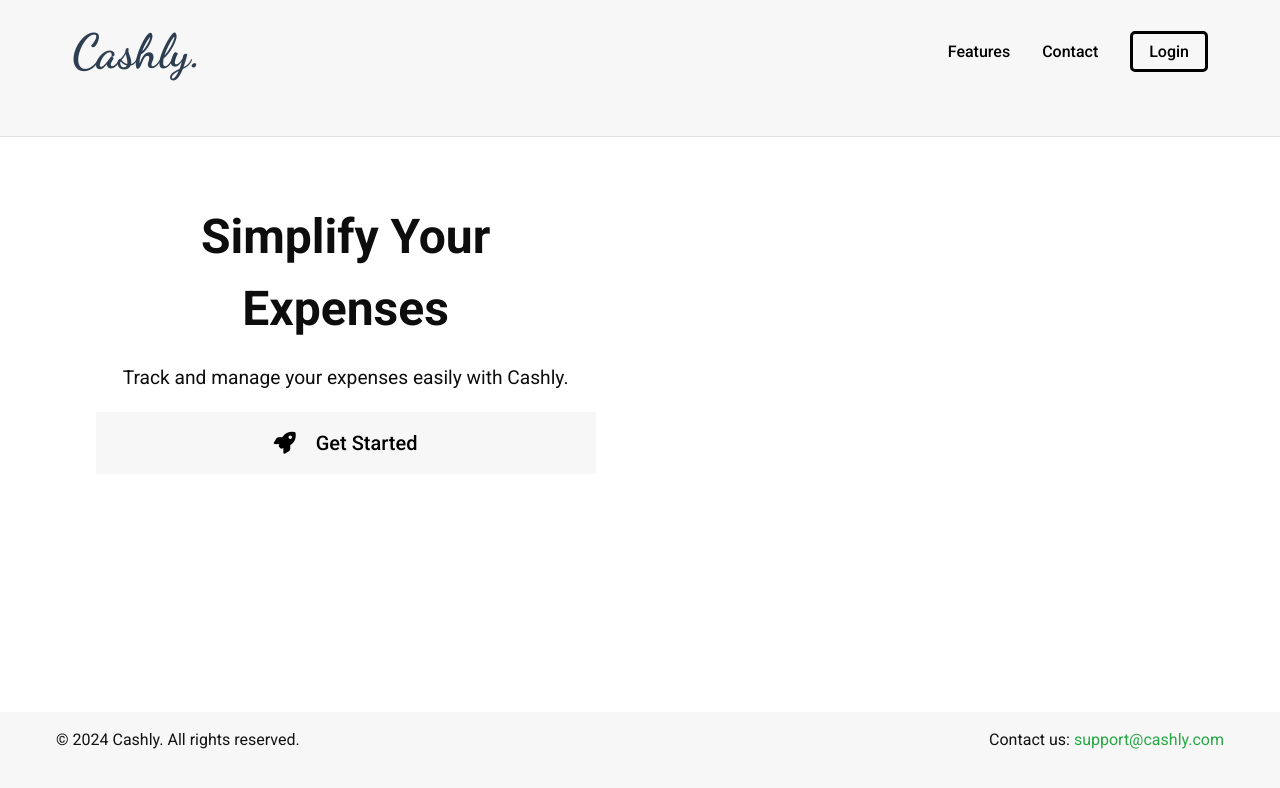
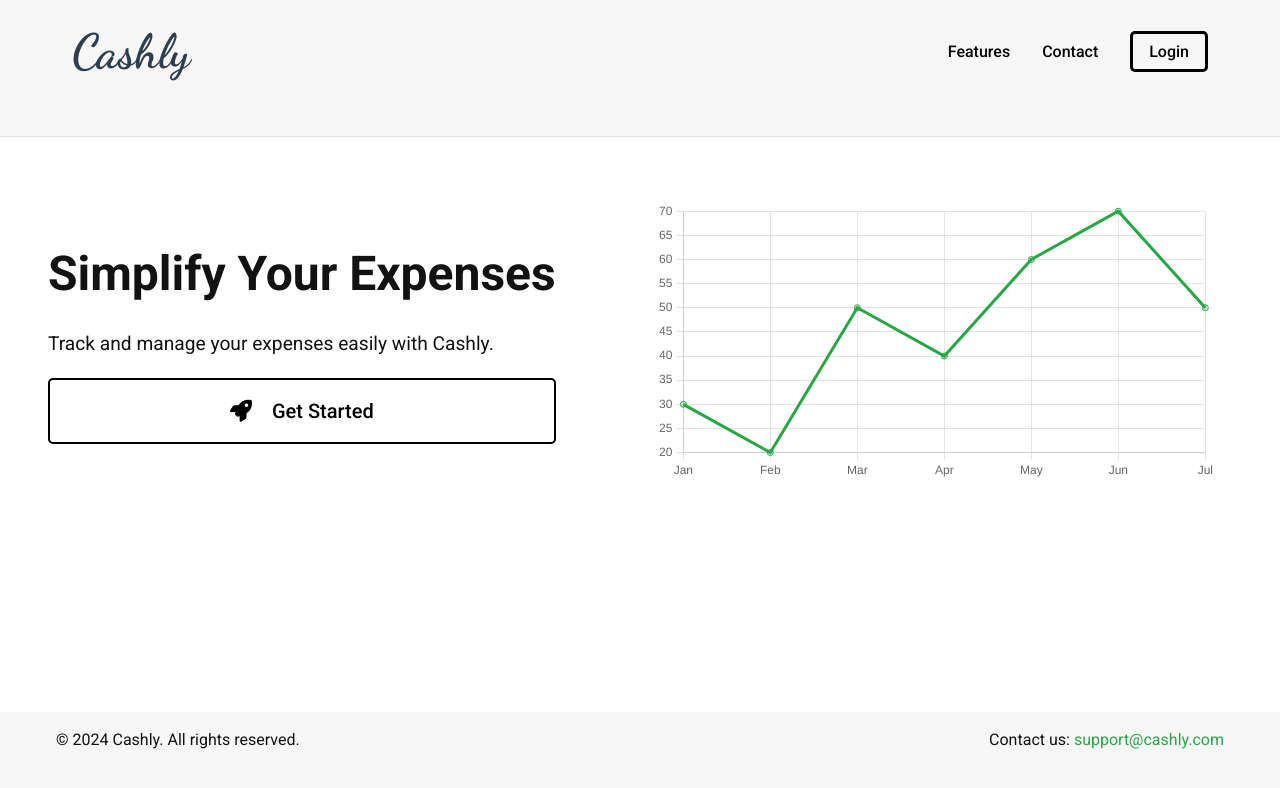
Before and after one commit to ahmedselamin/cashlysvv, a React (Create React App) app: page / in a window 1280 px wide. Shown: the top 788 px of the page. Built offline with nearby package versions, Linux system fonts and the light colour scheme.

Commit message:
chart to landing page

```diff
--- a/package.json
+++ b/package.json
@@ -6,7 +6,9 @@
     "@testing-library/jest-dom": "^5.17.0",
     "@testing-library/react": "^13.4.0",
     "@testing-library/user-event": "^13.5.0",
+    "chart.js": "^4.4.3",
     "react": "^18.3.1",
+    "react-chartjs-2": "^5.2.0",
     "react-dom": "^18.3.1",
     "react-icons": "^5.2.1",
     "react-router-dom": "^6.25.1",
--- /dev/null
+++ b/src/components/Chart.js
@@ -0,0 +1,45 @@
+// src/Chart.js
+import React from "react";
+import { Line } from "react-chartjs-2";
+import {
+  Chart as ChartJS,
+  CategoryScale,
+  LinearScale,
+  PointElement,
+  LineElement,
+} from "chart.js";
+
+ChartJS.register(CategoryScale, LinearScale, PointElement, LineElement);
+
+const Chart = () => {
+  const data = {
+    labels: ["Jan", "Feb", "Mar", "Apr", "May", "Jun", "Jul"],
+    datasets: [
+      {
+        label: "Monthly Data",
+        data: [30, 20, 50, 40, 60, 70, 50],
+        borderColor: "#28a745",
+        backgroundColor: "rgba(40, 167, 69, 0.2)",
+        fill: true,
+      },
+    ],
+  };
+
+  const options = {
+    responsive: true,
+    plugins: {
+      legend: {
+        position: "top",
+      },
+      tooltip: {
+        callbacks: {
+          label: (context) => `${context.dataset.label}: ${context.parsed.y}`,
+        },
+      },
+    },
+  };
+
+  return <Line data={data} options={options} />;
+};
+
+export default Chart;
--- a/src/components/LandingPage.css
+++ b/src/components/LandingPage.css
@@ -52,31 +52,30 @@ body {
 .nav .cta:hover {
   background-color: rgb(15, 15, 15);
   color: white;
-  scale: 1.1;
-  transform: translate(30px);
+  transform: scale(1.1);
 }
 
 .hero {
-  color: rgb(14, 13, 13);
-  text-align: center;
-  padding: 4rem 1rem;
-  position: relative; /* Allow positioning adjustments */
-  margin-left: -10%; /* Move the hero section to the left */
-  width: 100%; /* Expand the width to cover the additional space */
-  left: -13%;
+  display: flex;
+  align-items: center;
+  justify-content: space-between;
+  padding: 4rem 3rem;
+  position: relative;
+  width: 100%;
+  margin-left: 0; /* Reset margin */
 }
 
 .hero-content {
-  max-width: 500px;
-  margin: 0 auto;
+  max-width: 50%; /* Adjusted to fit with chart */
+  margin-right: 2rem; /* Space between hero content and chart */
 }
 
-.hero h2 {
+.hero-content h2 {
   font-size: 3rem;
   margin: 0 0 1rem;
 }
 
-.hero p {
+.hero-content p {
   font-size: 1.2rem;
 }
 
@@ -90,9 +89,9 @@ body {
   transition: background-color 0.2s, color 0.2s;
   font-weight: 500;
   font-size: 20px;
-  border: none;
-  background-color: #f7f7f7;
-  cursor: pointer;
+  border: 2px solid black; /* Added border */
+  background-color: transparent; /* Match button color with background */
+  border-radius: 5px;
 }
 
 .cta-button i {
@@ -102,7 +101,6 @@ body {
 }
 
 .cta-button:hover {
-  scale: 1.1;
   background-color: black;
   color: white;
 }
@@ -111,38 +109,17 @@ body {
   color: white;
 }
 
-.features {
-  padding: 4rem 1rem;
-  background-color: #f7f7f7;
-  text-align: center;
-}
-
-.features h2 {
-  margin: 0 0 2rem;
-}
-
-.feature-item {
-  margin: 1rem 0;
-}
-
-.feature-item i {
-  font-size: 3rem;
-  color: #28a745;
-}
-
-.feature-item h3 {
-  margin: 1rem 0 0.5rem;
-}
-
-.feature-item p {
-  margin: 0;
+.chart-container {
+  flex: 1;
+  max-width: 50%;
+  padding: 0 1rem;
 }
 
 footer {
   background-color: #f7f7f7;
   padding: 1rem;
   text-align: center;
-  margin-top: auto; /* Pushes footer to the bottom of the page */
+  margin-top: auto;
 }
 
 footer p {
--- a/src/components/LandingPage.jsx
+++ b/src/components/LandingPage.jsx
@@ -1,12 +1,14 @@
+// src/LandingPage.js
 import React from "react";
 import "./LandingPage.css";
+import Chart from "./Chart"; // Import the Chart component
 
 const LandingPage = () => (
   <div className="landing-page">
     <header className="header">
       <div className="container">
         <div className="logo">
-          <h1>Cashly.</h1>
+          <h1>Cashly</h1>
         </div>
         <nav className="nav">
           <a href="#features">Features</a>
@@ -26,6 +28,9 @@ const LandingPage = () => (
           Get Started
         </a>
       </div>
+      <div className="chart-container">
+        <Chart />
+      </div>
     </section>
 
     <footer id="contact">
```
Also changed, not shown: 1 other file (tests, documents, lock files or other folders).
